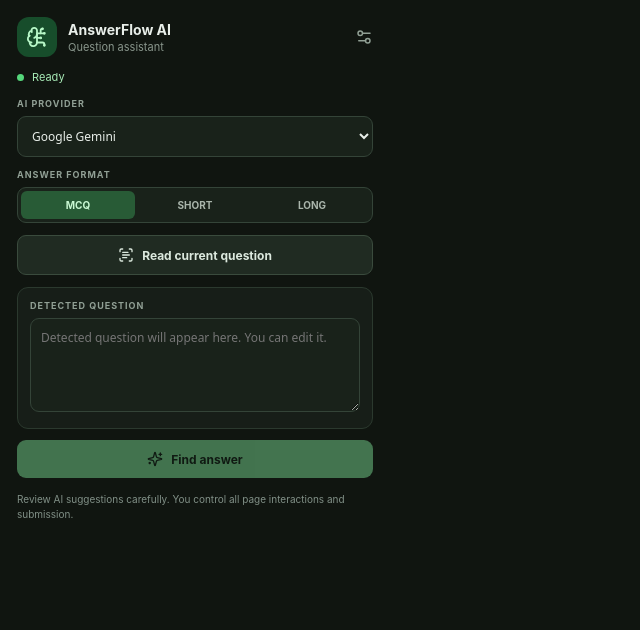
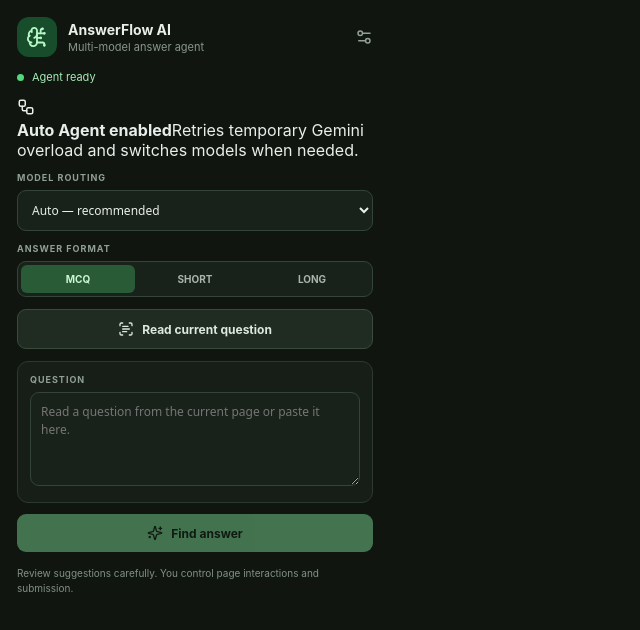
Before and after one commit to radheytyagi4-jpg/AI_Answer_extension, a React (Vite) app in the folder extension/: page / in a window 1280 px wide. Shown: the top 630 px of the page, without its empty margins (0-640 px from the left). Built offline with nearby package versions, Linux system fonts and the light colour scheme.

Commit message:
Add agent routing controls and model activity UI

```diff
--- a/extension/src/App.jsx
+++ b/extension/src/App.jsx
@@ -1,116 +1,152 @@
+import { useEffect, useState } from "react";
+import { BrainCircuit, ScanText, Sparkles, Settings2, Copy, RefreshCw, AlertCircle, CheckCircle2, Workflow } from "lucide-react";
 
-import { useEffect, useState } from 'react';
-import { BrainCircuit, ScanText, Sparkles, Settings2, Copy, RefreshCw, AlertCircle, CheckCircle2 } from 'lucide-react';
-
-const API = 'http://localhost:4000/api';
+const API = "http://localhost:4000/api";
 
 export default function App() {
-  const [provider, setProvider] = useState('gemini');
-  const [answerType, setAnswerType] = useState('mcq');
-  const [question, setQuestion] = useState('');
+  const [provider, setProvider] = useState("auto");
+  const [answerType, setAnswerType] = useState("mcq");
+  const [question, setQuestion] = useState("");
   const [options, setOptions] = useState([]);
   const [answer, setAnswer] = useState(null);
   const [busy, setBusy] = useState(false);
-  const [status, setStatus] = useState('Ready');
-  const [error, setError] = useState('');
+  const [status, setStatus] = useState("Agent ready");
+  const [error, setError] = useState("");
 
   useEffect(() => {
-    chrome.storage.local.get(['provider','answerType']).then(v => {
-      if (v.provider) setProvider(v.provider);
-      if (v.answerType) setAnswerType(v.answerType);
-    });
+    const storage = globalThis.chrome?.storage?.local;
+    if (storage) {
+      storage.get(["provider", "answerType"]).then((v) => {
+        if (v.provider) setProvider(v.provider);
+        if (v.answerType) setAnswerType(v.answerType);
+      }).catch(console.error);
+    } else {
+      const savedProvider = localStorage.getItem("provider");
+      const savedType = localStorage.getItem("answerType");
+      if (savedProvider) setProvider(savedProvider);
+      if (savedType) setAnswerType(savedType);
+    }
   }, []);
 
-  async function saveSettings(p=provider,t=answerType) {
-    await chrome.storage.local.set({provider:p,answerType:t});
+  async function saveSettings(p = provider, t = answerType) {
+    const storage = globalThis.chrome?.storage?.local;
+    if (storage) await storage.set({ provider: p, answerType: t });
+    else {
+      localStorage.setItem("provider", p);
+      localStorage.setItem("answerType", t);
+    }
   }
 
   async function detect() {
-    setError(''); setAnswer(null); setStatus('Reading current tab…');
+    setError("");
+    setAnswer(null);
+    setStatus("Reading current tab…");
     try {
-      const [tab] = await chrome.tabs.query({active:true,currentWindow:true});
-      if (!tab?.id) throw new Error('No active tab found.');
-      const data = await chrome.tabs.sendMessage(tab.id,{type:'ANSWERFLOW_DETECT'});
-      if (!data?.question) throw new Error('Could not detect a question. Try selecting the question text and retrying.');
+      const tabsApi = globalThis.chrome?.tabs;
+      if (!tabsApi) throw new Error("Page detection is available in the installed extension. You can paste a question here while using the web preview.");
+      const [tab] = await tabsApi.query({ active: true, currentWindow: true });
+      if (!tab?.id) throw new Error("No active tab found.");
+      const data = await tabsApi.sendMessage(tab.id, { type: "ANSWERFLOW_DETECT" });
+      if (!data?.question) throw new Error("Could not detect a question. Refresh the page and try again.");
       setQuestion(data.question);
       setOptions(data.options || []);
-      setStatus('Question detected');
-    } catch(e) {
-      setError(e.message || 'Could not read this page. Refresh the page and try again.');
-      setStatus('Detection failed');
+      setStatus("Question detected");
+    } catch (e) {
+      setError(e.message || "Could not read this page.");
+      setStatus("Detection failed");
     }
   }
 
   async function askAI() {
-    setBusy(true); setError(''); setAnswer(null); setStatus('Generating suggestion…');
+    setBusy(true);
+    setError("");
+    setAnswer(null);
+    setStatus(provider === "auto" ? "Agent selecting an available model…" : "Contacting " + provider + "…");
     try {
-      const res = await fetch(`${API}/ai/answer`,{
-        method:'POST',headers:{'Content-Type':'application/json'},
-        body:JSON.stringify({question,options,answerType,provider})
+      const res = await fetch(`${API}/ai/answer`, {
+        method: "POST",
+        headers: { "Content-Type": "application/json" },
+        body: JSON.stringify({ question, options, answerType, provider })
       });
       const data = await res.json();
       if (!res.ok) throw new Error(data.message || data.error || `Request failed (${res.status})`);
       setAnswer(data);
-      setStatus('Suggestion ready');
-      const [tab] = await chrome.tabs.query({active:true,currentWindow:true});
-      if (tab?.id) chrome.tabs.sendMessage(tab.id,{type:'ANSWERFLOW_SHOW_SUGGESTION',answer:`${data.answer}\n\n${data.explanation || ''}`}).catch(()=>{});
-    } catch(e) {
-      setError(e.message || 'AI request failed.');
-      setStatus('Request failed');
-    } finally { setBusy(false); }
+      setStatus(data.agent?.fallbackUsed ? "Fallback model responded" : "Suggestion ready");
+      const tabsApi = globalThis.chrome?.tabs;
+      if (tabsApi) {
+        const [tab] = await tabsApi.query({ active: true, currentWindow: true });
+        if (tab?.id) tabsApi.sendMessage(tab.id, {
+          type: "ANSWERFLOW_SHOW_SUGGESTION",
+          answer: `${data.answer}\n\n${data.explanation || ""}`
+        }).catch(() => {});
+      }
+    } catch (e) {
+      setError(e.message || "AI request failed.");
+      setStatus("Agent needs attention");
+    } finally {
+      setBusy(false);
+    }
   }
 
   async function copyAnswer() {
     if (!answer?.answer) return;
     await navigator.clipboard.writeText(answer.answer);
-    setStatus('Answer copied');
+    setStatus("Answer copied");
   }
 
   return <main className="app">
     <header className="header">
-      <div className="brand-icon"><BrainCircuit size={22}/></div>
-      <div className="brand-copy"><strong>AnswerFlow AI</strong><span>Question assistant</span></div>
-      <Settings2 size={18} className="muted"/>
+      <div className="brand-icon"><BrainCircuit size={22} /></div>
+      <div className="brand-copy"><strong>AnswerFlow AI</strong><span>Multi-model answer agent</span></div>
+      <Settings2 size={18} className="muted" />
     </header>
 
-    <div className="status"><span className="dot"/>{status}</div>
+    <div className="status"><span className="dot" />{status}</div>
+
+    <section className="agent-banner">
+      <Workflow size={18} />
+      <div><strong>Auto Agent enabled</strong><span>Retries temporary Gemini overload and switches models when needed.</span></div>
+    </section>
 
     <section className="field">
-      <label>AI PROVIDER</label>
-      <select value={provider} onChange={e=>{setProvider(e.target.value);saveSettings(e.target.value,answerType);}}>
-        <option value="gemini">Google Gemini</option>
-        <option value="openai">OpenAI</option>
+      <label>MODEL ROUTING</label>
+      <select value={provider} onChange={e => { setProvider(e.target.value); saveSettings(e.target.value, answerType); }}>
+        <option value="auto">Auto — recommended</option>
+        <option value="gemini">Gemini only</option>
+        <option value="openai">OpenAI only</option>
       </select>
     </section>
     <section className="field">
       <label>ANSWER FORMAT</label>
       <div className="segmented">
-        {['mcq','short','long'].map(v=><button key={v} className={answerType===v?'selected':''} onClick={()=>{setAnswerType(v);saveSettings(provider,v);}}>{v.toUpperCase()}</button>)}
+        {["mcq", "short", "long"].map(v => <button key={v} className={answerType === v ? "selected" : ""} onClick={() => { setAnswerType(v); saveSettings(provider, v); }}>{v.toUpperCase()}</button>)}
       </div>
     </section>
 
-    <button className="secondary" onClick={detect}><ScanText size={16}/> Read current question</button>
+    <button className="secondary" onClick={detect}><ScanText size={16} /> Read current question</button>
 
     <section className="question-box">
-      <label>DETECTED QUESTION</label>
-      <textarea value={question} onChange={e=>setQuestion(e.target.value)} placeholder="Detected question will appear here. You can edit it." rows={4}/>
-      {options.length>0 && <div className="options"><label>DETECTED OPTIONS</label>{options.map((o,i)=><div key={i}>{String.fromCharCode(65+i)}. {o}</div>)}</div>}
+      <label>QUESTION</label>
+      <textarea value={question} onChange={e => setQuestion(e.target.value)} placeholder="Read a question from the current page or paste it here." rows={4} />
+      {options.length > 0 && <div className="options"><label>DETECTED OPTIONS</label>{options.map((o, i) => <div key={i}>{String.fromCharCode(65 + i)}. {o}</div>)}</div>}
     </section>
 
     <button className="primary" disabled={!question.trim() || busy} onClick={askAI}>
-      {busy?<RefreshCw className="spin" size={16}/>:<Sparkles size={16}/>}
-      {busy?'Generating…':'Find answer'}
+      {busy ? <RefreshCw className="spin" size={16} /> : <Sparkles size={16} />}
+      {busy ? "Agent working…" : "Find answer"}
     </button>
 
-    {error && <div className="error"><AlertCircle size={15}/>{error}</div>}
+    {error && <div className="error"><AlertCircle size={15} />{error}</div>}
     {answer && <section className="answer">
-      <div className="answer-head"><CheckCircle2 size={16}/><strong>Suggested answer</strong></div>
+      <div className="answer-head"><CheckCircle2 size={16} /><strong>Suggested answer</strong></div>
       <p className="answer-text">{answer.answer}</p>
       {answer.explanation && <p className="explanation">{answer.explanation}</p>}
       {answer.confidence && <small>Confidence: {answer.confidence}</small>}
-      <button className="secondary copy" onClick={copyAnswer}><Copy size={15}/> Copy answer</button>
+      {answer.model && <small className="model-used">Model used: {answer.model}{answer.agent?.fallbackUsed ? " · fallback" : ""}</small>}
+      {answer.agent?.trace?.length > 0 && <div className="agent-trace"><strong>Agent activity</strong>{answer.agent.trace.map((step, i) => <div key={i}><span>{step.model}</span><span className={step.status}>{step.status}</span></div>)}</div>}
+      <button className="secondary copy" onClick={copyAnswer}><Copy size={15} /> Copy answer</button>
     </section>}
 
-    <footer>Review AI suggestions carefully. You control all page interactions and submission.</footer>
+    <footer>Review suggestions carefully. You control page interactions and submission.</footer>
   </main>;
 }
```
